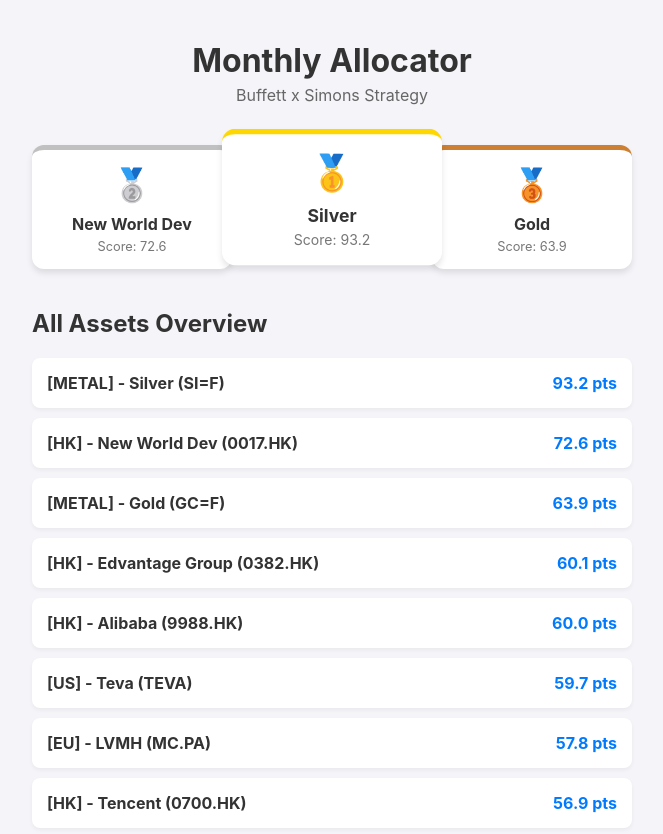
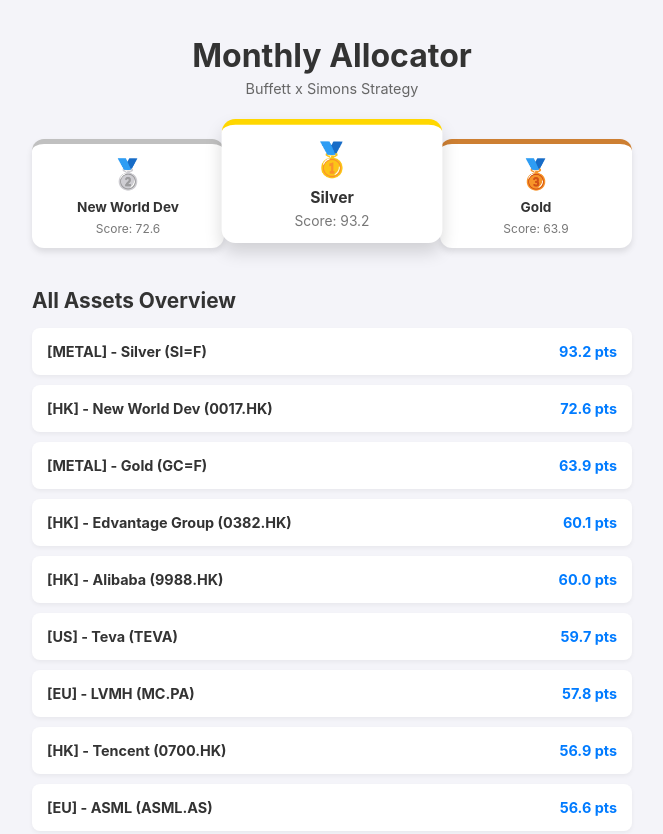
Before and after one commit to fabboulier-rgb/Monthly_Invest, a plain HTML site: page index.html in a window 1280 px wide. Shown: the top 834 px of the page, without its empty margins (308-971 px from the left). Drawn offline with Linux system fonts and the light colour scheme.

Commit message:
Update style.css

```diff
--- a/style.css
+++ b/style.css
@@ -1,9 +1,14 @@
+/* La règle d'or pour empêcher les éléments de déborder sur mobile */
+* {
+    box-sizing: border-box;
+}
+
 body {
     font-family: -apple-system, BlinkMacSystemFont, "Segoe UI", Roboto, Helvetica, Arial, sans-serif;
     background-color: #f4f4f9;
     color: #333;
     margin: 0;
-    padding: 20px;
+    padding: 15px;
 }
 
 .container {
@@ -12,34 +17,47 @@
 }
 
 h1 { text-align: center; margin-bottom: 5px; }
-.subtitle { text-align: center; color: #666; margin-top: 0; margin-bottom: 30px; }
+.subtitle { text-align: center; color: #666; margin-top: 0; margin-bottom: 30px; font-size: 0.9rem; }
 
-/* Scoreboard Layout */
+/* --- LE PODIUM CORRIGÉ --- */
 .scoreboard {
     display: flex;
-    justify-content: space-between;
+    justify-content: center;
     align-items: flex-end;
     margin-bottom: 40px;
+    gap: 2%; /* Espace propre et proportionnel entre les cartes */
 }
 
 .medal-card {
     background: #fff;
     border-radius: 12px;
-    padding: 15px;
+    padding: 12px 5px; /* Moins de marge horizontale pour que le texte rentre */
     text-align: center;
-    width: 30%;
+    width: 32%; /* Les 3 cartes prennent 96% de l'espace */
     box-shadow: 0 4px 6px rgba(0,0,0,0.1);
+    position: relative; /* Requis pour gérer les plans (z-index) */
+    z-index: 1; /* Les 2ème et 3ème restent à l'arrière */
 }
 
-.gold { border-top: 5px solid #FFD700; transform: scale(1.1); margin-bottom: 10px; }
+.gold {
+    border-top: 5px solid #FFD700;
+    transform: scale(1.15); /* Fait ressortir le vainqueur un peu plus */
+    margin-bottom: 12px;
+    z-index: 10; /* MAGIE : Force la médaille d'or à passer DEVANT les autres */
+    box-shadow: 0 8px 15px rgba(0,0,0,0.15);
+}
+
 .silver { border-top: 5px solid #C0C0C0; }
 .bronze { border-top: 5px solid #CD7F32; }
 
-.medal-card h2 { margin: 0; font-size: 2rem; }
-.medal-card h3 { margin: 10px 0 5px 0; font-size: 1rem; }
-.medal-card p { margin: 0; font-size: 0.8rem; color: #777; }
+/* Ajustement de la typographie du podium pour mobile */
+.medal-card h2 { margin: 0; font-size: 1.8rem; }
+.medal-card h3 { margin: 8px 0 5px 0; font-size: 0.85rem; line-height: 1.2; }
+.medal-card p { margin: 0; font-size: 0.75rem; color: #777; }
 
-/* Asset List */
+/* --- LISTE DES ACTIFS EN BAS --- */
+h2 { font-size: 1.3rem; margin-bottom: 15px; }
+
 .asset-item {
     background: #fff;
     padding: 15px;
@@ -47,8 +65,9 @@
     margin-bottom: 10px;
     display: flex;
     justify-content: space-between;
+    align-items: center;
     box-shadow: 0 2px 4px rgba(0,0,0,0.05);
 }
 
-.asset-name { font-weight: bold; }
-.asset-score { color: #007bff; font-weight: bold; }
+.asset-name { font-weight: bold; font-size: 0.9rem; }
+.asset-score { color: #007bff; font-weight: bold; font-size: 0.9rem; }
```
